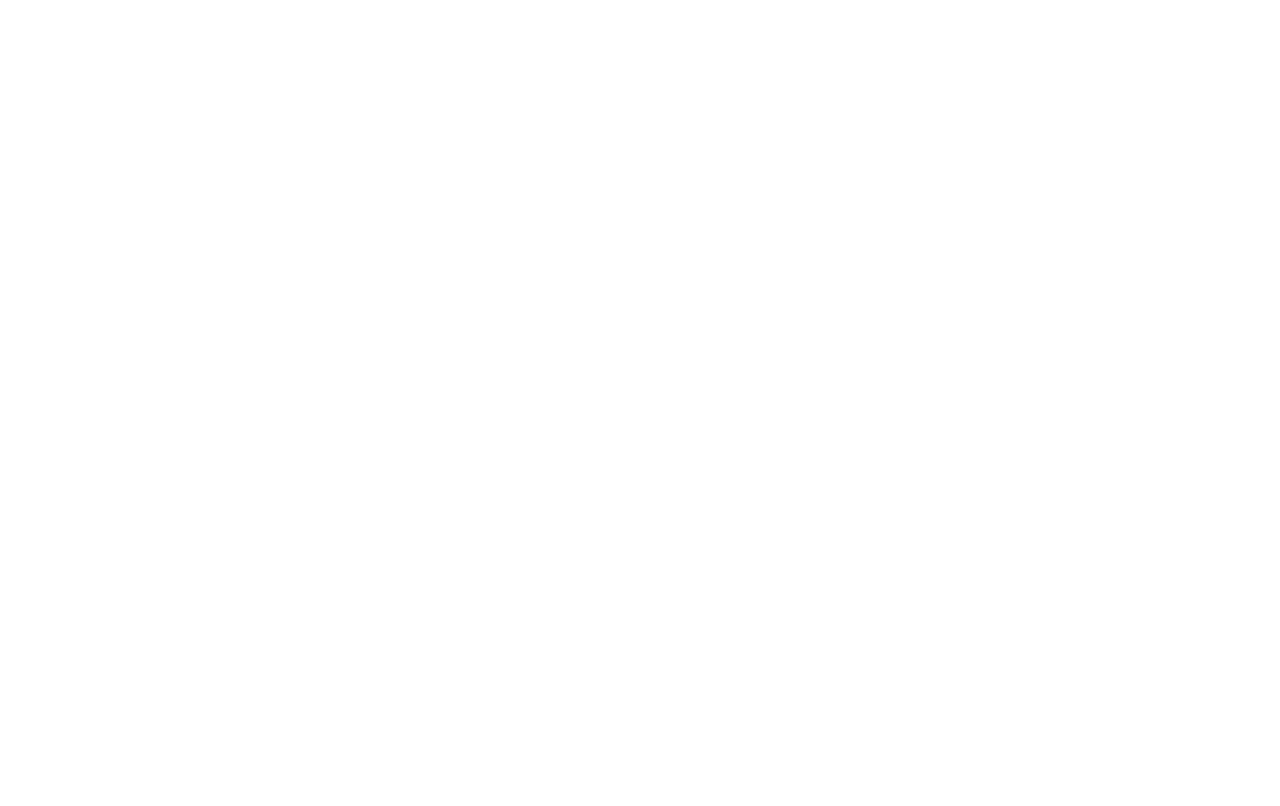
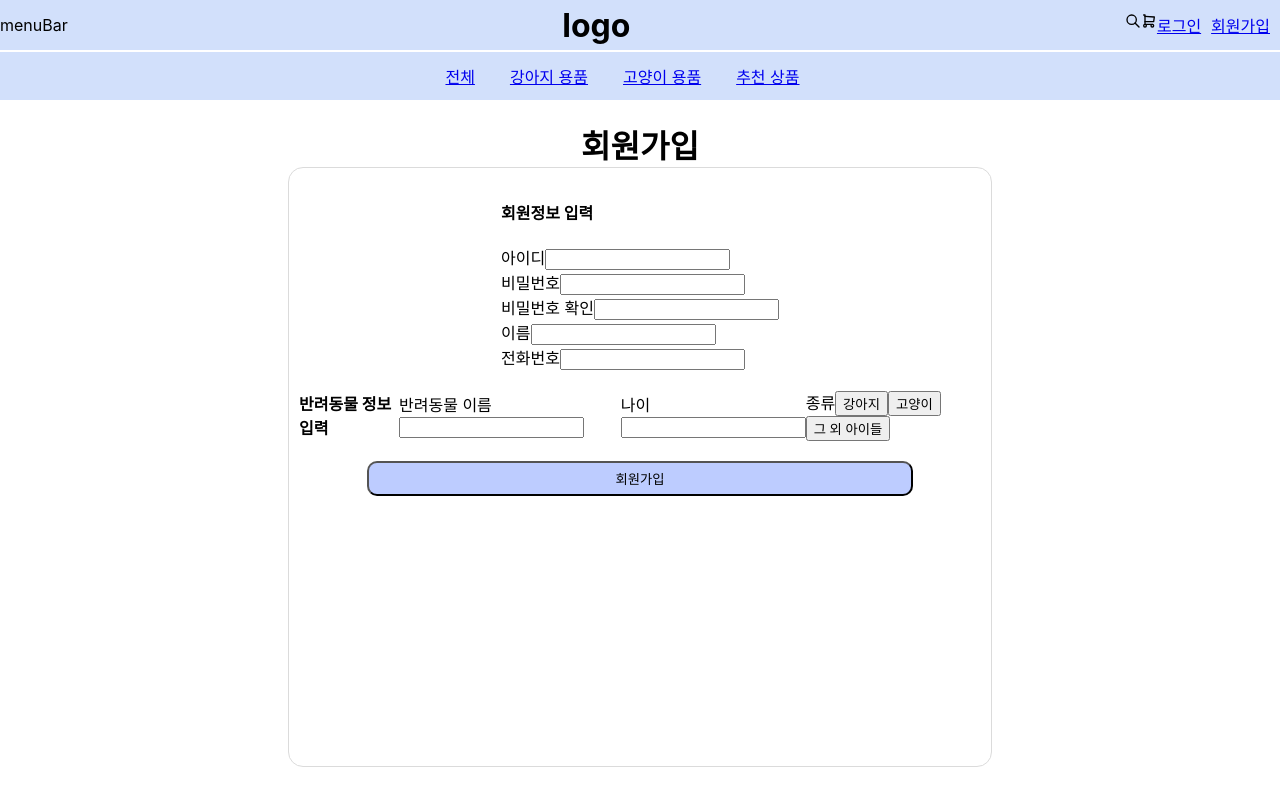
Before and after one commit to meong-nyang/front, a React (Create React App) app: page /user/join in a window 1280 px wide. Shown: the top 806 px of the page. Built offline with nearby package versions, Linux system fonts and the light colour scheme.

Commit message:
메인페이지, 로그인페이지, 회원가입 페이지 디자인

```diff
--- a/src/App.js
+++ b/src/App.js
@@ -1,11 +1,23 @@
 import './App.css';
 import { Global } from '@emotion/react';
 import { reset } from './styles/common';
+import { Route, Routes } from 'react-router-dom';
+import NotFound from './pages/NotFound/NotFound';
+import MainPage from './pages/user/MainPage/MainPage';
+import UserLoginPage from './pages/user/UserLoginPage/UserLoginPage';
+import UserJoinPage from './pages/user/UserJoinPage/UserJoinPage';
 
 function App() {
   return (
     <>
       <Global styles={reset} />
+      <Routes>
+        <Route path='/' element={<MainPage />}/>
+        <Route path='/user/login' element={<UserLoginPage/>}/>
+        <Route path='/user/join' element={<UserJoinPage/>}/>
+
+        <Route path='*' element={ <NotFound />}/>
+      </Routes>
     </>
   );
 }
--- /dev/null
+++ b/src/components/MainContainer/MainContainer.jsx
@@ -0,0 +1,16 @@
+import React from 'react';
+/** @jsxImportSource @emotion/react */
+import * as s from "./style";
+
+function MainContainer(props) {
+    return (
+        <div css={s.layout}>
+            <div css={s.recommand}>
+                <h1>추천페이지 1</h1>
+                <h1>추천페이지 2</h1>
+            </div>
+        </div>
+    );
+}
+
+export default MainContainer;
--- /dev/null
+++ b/src/components/MainContainer/style.js
@@ -0,0 +1,14 @@
+import { css } from "@emotion/react";
+
+export const layout = css`
+    display: flex;
+    justify-content: center;
+    align-items: center;
+    width: 100%;
+    height: 100%;
+
+`;
+
+export const recommand = css`
+
+`;
--- /dev/null
+++ b/src/components/MainHeader/MainHeader.jsx
@@ -0,0 +1,30 @@
+import React from 'react';
+/** @jsxImportSource @emotion/react */
+import * as s from "./style";
+import { TbShoppingCart, TbSearch  } from "react-icons/tb";
+
+function MainHeader(props) {
+    return (
+        <>
+            <div css={s.layout}>
+                <div css={s.frame}>
+                    <div>menuBar</div>
+                    <h1>logo</h1>
+                    <div css={s.account}>
+                        <TbSearch /><TbShoppingCart />
+                        <a href='/user/login'>로그인</a>
+                        <a href='/user/join'>회원가입</a>
+                    </div>
+                </div>
+                <div css={s.category}>
+                    <a href='/products/total'>전체</a>
+                    <a href='/products/dog'>강아지 용품</a>
+                    <a href='/products/cat'>고양이 용품</a>
+                    <a href='/products/best'>추천 상품</a>
+                </div>
+            </div>
+        </>
+    );
+}
+
+export default MainHeader;
--- /dev/null
+++ b/src/components/MainHeader/style.js
@@ -0,0 +1,39 @@
+import { css } from "@emotion/react";
+
+export const layout = css`
+    display: flex;
+    flex-direction: column;
+    width: 100%;
+    height: 100px;
+    background-color: #D2E0FB;
+`;
+
+export const frame = css`
+    display: flex;
+    justify-content: space-between;
+    align-items: center;
+    border-bottom: 2px solid white;
+    height: 50%;
+`;
+
+
+
+export const account = css`
+    display: flex;
+
+    & > a {
+        margin-right: 10px;
+    }
+`;
+
+export const category = css`
+    display: flex;
+    justify-content: center;
+    align-items: center;
+    width: 100%;
+    height: 100%;
+
+    & > a {
+        margin-right: 35px;
+    }
+`;
--- /dev/null
+++ b/src/pages/NotFound/NotFound.jsx
@@ -0,0 +1,11 @@
+import React from 'react';
+
+function NotFound(props) {
+    return (
+        <div>
+            페이지를 찾을 수 없습니다.
+        </div>
+    );
+}
+
+export default NotFound;
--- /dev/null
+++ b/src/pages/user/MainPage/MainPage.jsx
@@ -0,0 +1,19 @@
+import React from 'react';
+/** @jsxImportSource @emotion/react */
+import * as s from "./style";
+import { Link } from 'react-router-dom';
+import MainHeader from '../../../components/MainHeader/MainHeader';
+import MainContainer from '../../../components/MainContainer/MainContainer';
+
+function MainPage(props) {
+    return (
+        <>
+            <MainHeader />
+            <body>
+                <MainContainer />
+            </body>
+        </>
+    );
+}
+
+export default MainPage;
--- /dev/null
+++ b/src/pages/user/MainPage/style.js
@@ -0,0 +1,5 @@
+import { css } from "@emotion/react";
+
+export const layout = css`
+
+`;
--- /dev/null
+++ b/src/pages/user/UserJoinPage/UserJoinPage.jsx
@@ -0,0 +1,60 @@
+import React from 'react';
+/** @jsxImportSource @emotion/react */
+import * as s from "./style";
+import MainHeader from '../../../components/MainHeader/MainHeader';
+
+function UserJoinPage(props) {
+    return (
+        <>
+            <MainHeader />
+            <body css={s.layout}>
+                <h1>회원가입</h1>
+                <div css={s.joinBox}>
+                    <div css={s.requiredInformation}>
+                        <h4>회원정보 입력</h4>
+                        <div>
+                            <label htmlFor="">아이디</label>
+                            <input type="text" />
+                        </div>
+                        <div>
+                            <label htmlFor="">비밀번호</label>
+                            <input type="password" />
+                        </div>
+                        <div>
+                            <label htmlFor="">비밀번호 확인</label>
+                            <input type="password" />
+                        </div>
+                        <div>
+                            <label htmlFor="">이름</label>
+                            <input type="text" />
+                        </div>
+                        <div>
+                            <label htmlFor="">전화번호</label>
+                            <input type="text" />
+                        </div>
+                    </div>
+                    <div css={s.selectInformation}>
+                        <h4>반려동물 정보 입력</h4>
+                        <div>
+                            <label htmlFor="">반려동물 이름</label>
+                            <input type="text" />
+                        </div>
+                        <div>
+                            <label htmlFor="">나이</label>
+                            <input type="text" />
+                        </div>
+                        <div>
+                            <label htmlFor="">종류</label>
+                            <button>강아지</button>
+                            <button>고양이</button>
+                            <button>그 외 아이들</button>
+                        </div>
+                    </div>
+                    <button>회원가입</button>
+                </div>
+            </body>
+        </>
+    );
+}
+
+export default UserJoinPage;
--- /dev/null
+++ b/src/pages/user/UserJoinPage/style.js
@@ -0,0 +1,50 @@
+import { css } from "@emotion/react";
+
+export const layout = css`
+    display: flex;
+    flex-direction: column;
+    align-items: center;
+
+    & > h1 {
+        margin-bottom: 0px;
+    }
+`;
+
+export const joinBox = css`
+    display: flex;
+    flex-direction: column;
+    align-items: center;
+    box-sizing: border-box;
+    border: 1px solid #dbdbdb;
+    padding: 10px;
+    width: 55%;
+    height: 75%;
+    border-radius: 15px;
+
+
+
+    & > button {
+        width: 80%;
+        height: 35px;
+        border-radius: 10px;
+        background-color: #BDCCFF;
+
+        &:hover {
+            background-color: #97abeb;
+        }
+
+        &:active {
+            background-color: #7b95eb;
+        }
+    }
+`;
+
+export const requiredInformation = css`
+
+`;
+
+export const selectInformation = css`
+    display: flex;
+    align-items: center;
+
+`;
--- /dev/null
+++ b/src/pages/user/UserLoginPage/UserLoginPage.jsx
@@ -0,0 +1,35 @@
+import React from 'react';
+/** @jsxImportSource @emotion/react */
+import * as s from "./style";
+import MainHeader from '../../../components/MainHeader/MainHeader';
+
+function UserLoginPage(props) {
+    return (
+        <>
+            <MainHeader />
+            <body css={s.layout}>
+                <h1>로그인</h1>
+                <p>멍멍냥냥에 오신 것을 환영합니다.</p>
+                <div css={s.loginBox}>
+                    <div>
+                        로고
+                    </div>
+                    <input type="text" />
+                    <input type="text" />
+                    <p>비밀번호를 잊으셨나요?</p>
+                    <button>로그인</button>
+                    <p>SNS로 시작하기</p>
+                    <div>
+                        구글 / 카카오 / 네이버
+                    </div>
+                    <div css={s.userJoin}>
+                        <p>아직 계정이 없으신가요?</p>
+                        <a>회원가입</a>
+                    </div>
+                </div>
+            </body>
+        </>
+    );
+}
+
+export default UserLoginPage;
--- /dev/null
+++ b/src/pages/user/UserLoginPage/style.js
@@ -0,0 +1,59 @@
+import { css } from "@emotion/react";
+
+export const layout = css`
+    display: flex;
+    flex-direction: column;
+    align-items: center;
+
+    & > h1 {
+        margin-bottom: 0px;
+    }
+`;
+
+export const loginBox = css`
+    display: flex;
+    flex-direction: column;
+    align-items: center;
+    box-sizing: border-box;
+    border: 1px solid #dbdbdb;
+    padding: 10px;
+    width: 40%;
+    height: 55%;
+    border-radius: 15px;
+
+    & > input {
+        margin-top: 15px;
+        width: 80%;
+        height: 40px;
+        border-radius: 10px;
+        padding: 0px 10px;
+        font-size: 16px;
+    }
+
+    & p {
+        display: flex;
+        margin-top: 5px;
+        font-size: 12px;
+    }
+
+    & > button {
+        width: 80%;
+        height: 35px;
+        border-radius: 10px;
+        background-color: #BDCCFF;
+
+        &:hover {
+            background-color: #97abeb;
+        }
+
+        &:active {
+            background-color: #7b95eb;
+        }
+    }
+`;
+
+export const userJoin = css`
+    display: flex;
+    align-items: center;
+
+`;
```
Also changed, not shown: 1 other file (tests, documents, lock files or other folders).
